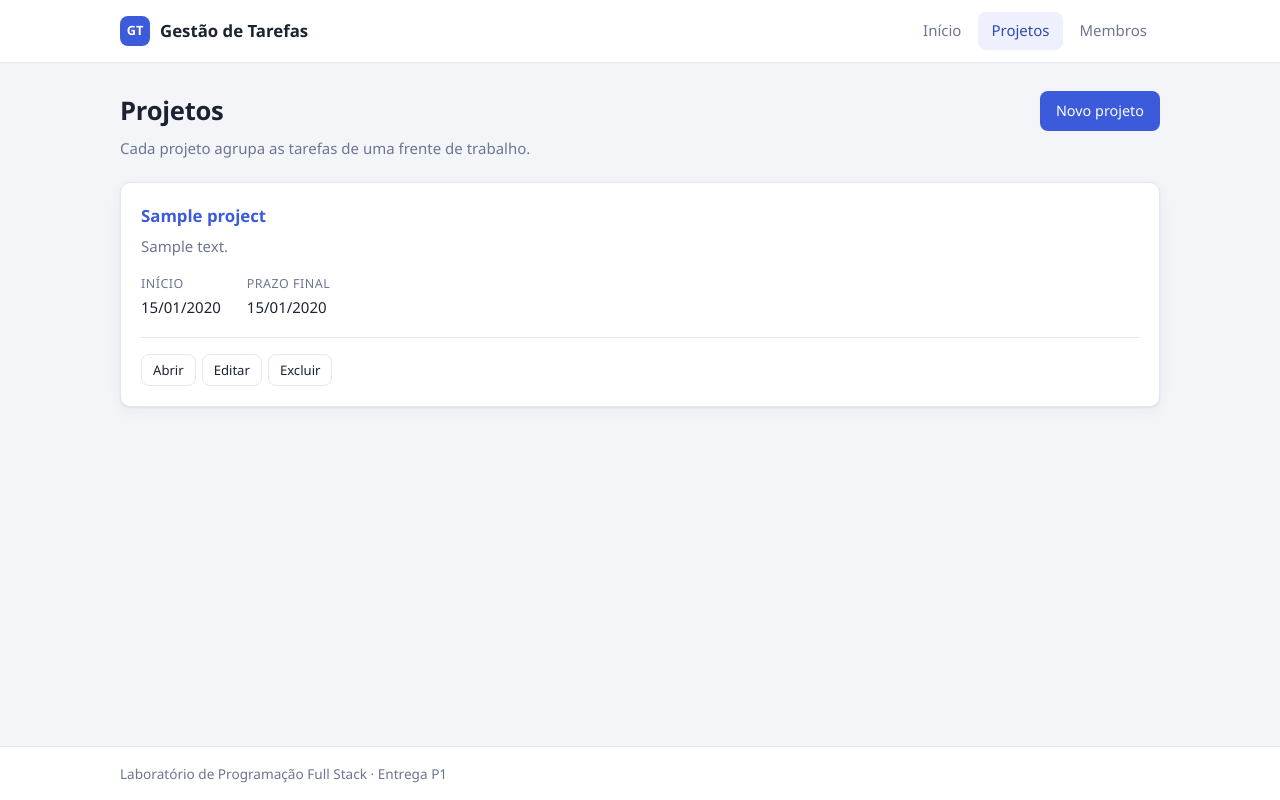
After one commit to Torres-op/gestao-de-tarefas, a Django app: page /projects/ in a window 1280 px wide. The commit adds this page. Run offline with Django 5.2, Linux system fonts and the light colour scheme; tables that the repository leaves empty hold one stand-in row (values such as "Sample post").

Commit message:
feat: CRUD de projetos

```diff
--- a/projects/models.py
+++ b/projects/models.py
@@ -1 +1,26 @@
+from django.core.exceptions import ValidationError
 from django.db import models
+from django.urls import reverse
+
+
+class Project(models.Model):
+    name = models.CharField("Nome", max_length=120)
+    description = models.TextField("Descrição", blank=True)
+    start_date = models.DateField("Data de início", null=True, blank=True)
+    due_date = models.DateField("Prazo final", null=True, blank=True)
+    created_at = models.DateTimeField("Criado em", auto_now_add=True)
+
+    class Meta:
+        verbose_name = "Projeto"
+        verbose_name_plural = "Projetos"
+        ordering = ["name"]
+
+    def __str__(self):
+        return self.name
+
+    def get_absolute_url(self):
+        return reverse("projects:detail", kwargs={"pk": self.pk})
+
+    def clean(self):
+        if self.start_date and self.due_date and self.due_date < self.start_date:
+            raise ValidationError({"due_date": "O prazo final não pode ser anterior à data de início."})
--- /dev/null
+++ b/projects/templates/projects/project_list.html
@@ -0,0 +1,48 @@
+{% extends "base.html" %}
+
+{% block title %}Projetos &middot; Gestão de Tarefas{% endblock %}
+
+{% block page_title %}Projetos{% endblock %}
+
+{% block page_subtitle %}
+    <p class="page-description">Cada projeto agrupa as tarefas de uma frente de trabalho.</p>
+{% endblock %}
+
+{% block page_actions %}
+    <a href="{% url 'projects:create' %}" class="btn btn-primary">Novo projeto</a>
+{% endblock %}
+
+{% block content %}
+    {% if projects %}
+        <div class="grid grid-2">
+            {% for project in projects %}
+                <article class="card">
+                    <h2 class="card-title"><a href="{% url 'projects:detail' project.pk %}">{{ project.name }}</a></h2>
+                    <p class="card-text">{{ project.description|default:"Sem descrição."|truncatewords:24 }}</p>
+
+                    <dl class="card-meta">
+                        <div>
+                            <dt>Início</dt>
+                            <dd>{{ project.start_date|date:"d/m/Y"|default:"—" }}</dd>
+                        </div>
+                        <div>
+                            <dt>Prazo final</dt>
+                            <dd>{{ project.due_date|date:"d/m/Y"|default:"—" }}</dd>
+                        </div>
+                    </dl>
+
+                    <div class="card-actions">
+                        <a href="{% url 'projects:detail' project.pk %}" class="btn btn-ghost btn-sm">Abrir</a>
+                        <a href="{% url 'projects:update' project.pk %}" class="btn btn-ghost btn-sm">Editar</a>
+                        <a href="{% url 'projects:delete' project.pk %}" class="btn btn-ghost btn-sm">Excluir</a>
+                    </div>
+                </article>
+            {% endfor %}
+        </div>
+    {% else %}
+        <div class="card empty">
+            <p>Nenhum projeto cadastrado ainda.</p>
+            <a href="{% url 'projects:create' %}" class="btn btn-primary">Criar o primeiro projeto</a>
+        </div>
+    {% endif %}
+{% endblock %}
--- a/projects/urls.py
+++ b/projects/urls.py
@@ -1,5 +1,13 @@
 from django.urls import path
+
+from . import views
 
 app_name = "projects"
 
-urlpatterns = []
+urlpatterns = [
+    path("", views.ProjectListView.as_view(), name="list"),
+    path("new/", views.ProjectCreateView.as_view(), name="create"),
+    path("<int:pk>/", views.ProjectDetailView.as_view(), name="detail"),
+    path("<int:pk>/edit/", views.ProjectUpdateView.as_view(), name="update"),
+    path("<int:pk>/delete/", views.ProjectDeleteView.as_view(), name="delete"),
+]
--- a/projects/views.py
+++ b/projects/views.py
@@ -1 +1,48 @@
-from django.shortcuts import render
+from django.contrib import messages
+from django.contrib.messages.views import SuccessMessageMixin
+from django.urls import reverse_lazy
+from django.views.generic import CreateView, DeleteView, DetailView, ListView, UpdateView
+
+from .forms import ProjectForm
+from .models import Project
+
+
+class ProjectListView(ListView):
+    model = Project
+    template_name = "projects/project_list.html"
+    context_object_name = "projects"
+
+
+class ProjectDetailView(DetailView):
+    model = Project
+    template_name = "projects/project_detail.html"
+    context_object_name = "project"
+
+
+class ProjectCreateView(SuccessMessageMixin, CreateView):
+    model = Project
+    form_class = ProjectForm
+    template_name = "projects/project_form.html"
+    success_message = 'Projeto "%(name)s" criado com sucesso.'
+    extra_context = {"page_title": "Novo projeto", "submit_label": "Criar projeto"}
+
+
+class ProjectUpdateView(SuccessMessageMixin, UpdateView):
+    model = Project
+    form_class = ProjectForm
+    template_name = "projects/project_form.html"
+    success_message = 'Projeto "%(name)s" atualizado com sucesso.'
+    extra_context = {"page_title": "Editar projeto", "submit_label": "Salvar alterações"}
+
+
+class ProjectDeleteView(DeleteView):
+    model = Project
+    template_name = "projects/project_confirm_delete.html"
+    context_object_name = "project"
+    success_url = reverse_lazy("projects:list")
+
+    def form_valid(self, form):
+        name = self.object.name
+        response = super().form_valid(form)
+        messages.success(self.request, f'Projeto "{name}" excluído com sucesso.')
+        return response
--- a/static/css/style.css
+++ b/static/css/style.css
@@ -544,6 +544,38 @@ table.data tr.row-blocked td {
     color: var(--muted);
 }
 
+.card-meta {
+    display: flex;
+    gap: 26px;
+    flex-wrap: wrap;
+    margin: 16px 0 0;
+}
+
+.card-meta dt {
+    color: var(--muted);
+    font-size: .78rem;
+    text-transform: uppercase;
+    letter-spacing: .04em;
+}
+
+.card-meta dd {
+    margin: 2px 0 0;
+    font-weight: 500;
+}
+
+.card-actions {
+    display: flex;
+    gap: 6px;
+    flex-wrap: wrap;
+    margin-top: 18px;
+    padding-top: 16px;
+    border-top: 1px solid var(--border);
+}
+
+.stack > * + * {
+    margin-top: 16px;
+}
+
 @media (max-width: 640px) {
     .definition-list {
         grid-template-columns: 1fr;
--- a/templates/base.html
+++ b/templates/base.html
@@ -15,6 +15,7 @@
             </a>
             <nav class="main-nav">
                 <a href="{% url 'home' %}" class="{% if request.resolver_match.url_name == 'home' %}active{% endif %}">Início</a>
+                <a href="{% url 'projects:list' %}" class="{% if request.resolver_match.app_name == 'projects' %}active{% endif %}">Projetos</a>
                 <a href="{% url 'members:list' %}" class="{% if request.resolver_match.app_name == 'members' %}active{% endif %}">Membros</a>
             </nav>
         </div>
--- a/templates/home.html
+++ b/templates/home.html
@@ -11,7 +11,7 @@
 {% block content %}
     <div class="grid grid-3">
         <article class="card">
-            <h2 class="card-title">Projetos</h2>
+            <h2 class="card-title"><a href="{% url 'projects:list' %}">Projetos</a></h2>
             <p class="card-text">Agrupam as tarefas e acompanham o progresso geral do trabalho.</p>
         </article>
         <article class="card">
```
Also changed, not shown: projects/admin.py (+8 -0 lines), projects/forms.py (added, +15 -0 lines), projects/templates/projects/project_confirm_delete.html (added, +10 -0 lines), projects/templates/projects/project_detail.html (added, +29 -0 lines), projects/templates/projects/project_form.html (added, +10 -0 lines), projects/migrations/0001_initial.py (added).
